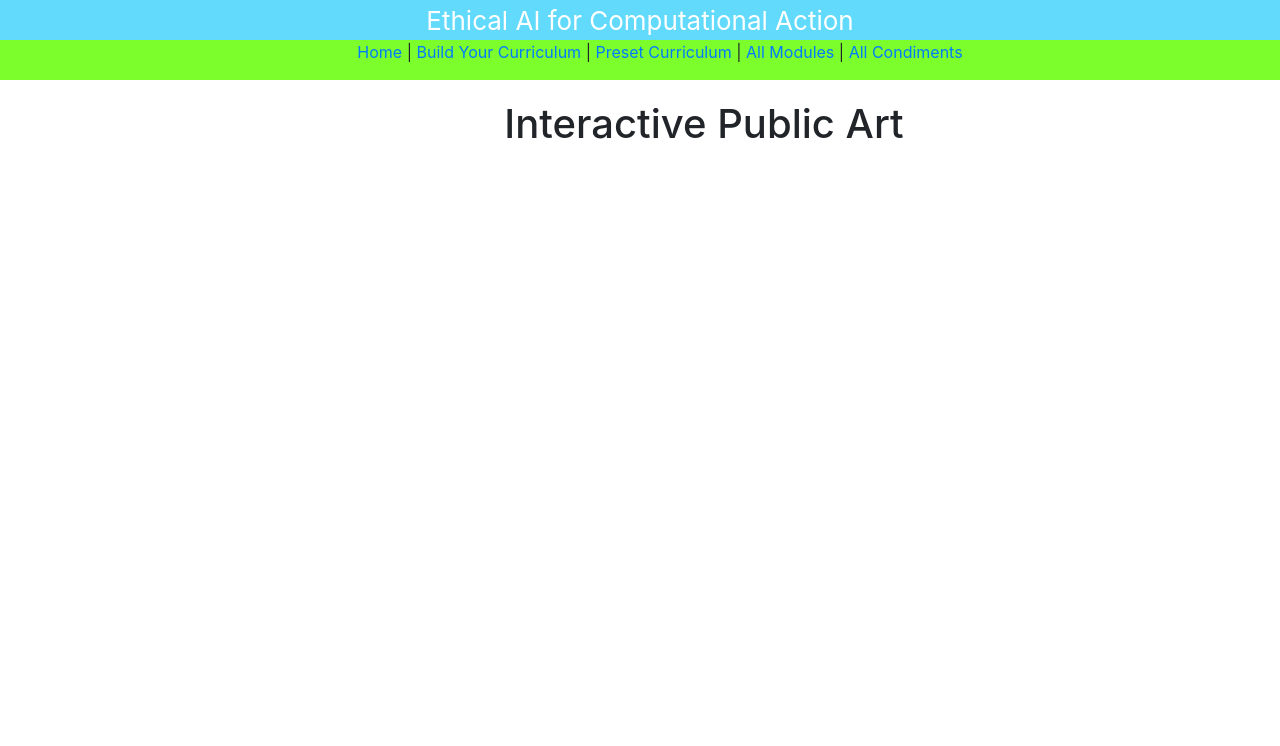
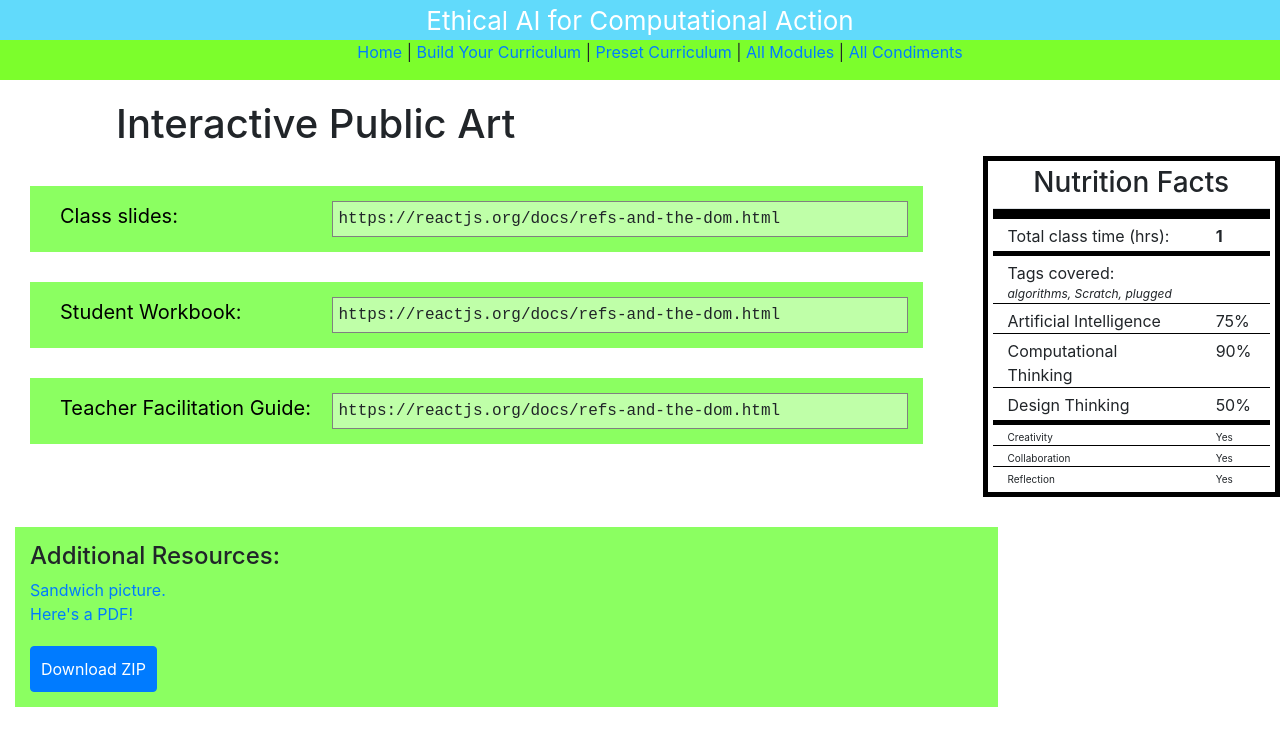
Before and after one commit to brandonwang15/meng-sandwich-app, a React (Create React App) app in the folder client/: page /sandwich/export/1 in a window 1280 px wide. Shown: the top 746 px of the page. Built offline with nearby package versions, Linux system fonts and the light colour scheme.

Commit message:
Layout sandwich export page.

```diff
--- a/client/src/components/pages/SandwichExportPage.js
+++ b/client/src/components/pages/SandwichExportPage.js
@@ -3,6 +3,7 @@ import React, { Component } from "react";
 import { connect } from 'react-redux'
 import PropTypes from 'prop-types';
 import styled from "styled-components";
+import WeeklySandwichNutritionFacts from "../modules/sandwich-builder-v2/WeeklySandwichNutritionFacts";
 
 const InfoBox = styled.div`
     border: 1px solid lightgray;
@@ -16,33 +17,83 @@ const MainHeading = styled.h1`
     margin-left: 10%;
 `;
 
-const Subheading = styled.h4`
+const ExportedContent = styled.div`
+    background-color: #8bff61;
+    margin: 30px;
+    padding: 15px;
     text-align: left;
+
 `;
 
-const LearningGoalCategory = styled.div`
-    margin-bottom: 20px;
+const ExportedContentDescription = styled.div`
+    color: black;
+    font-size: 20px;
 `;
 
-const LearningGoalContent = styled.div`
-    text-align: left;
+const LinkTextField = styled.div`
+    background-color: #bfffa8;
+    border: 1px solid gray;
+    padding: 5px;
+    width: 100%;
+    font-family: monospace;
 `;
 
-const LearningSubgoals = styled.div`
-    font-size: small;
-`;
-
-const BuilderContainer = styled.div`
-    border: 1px solid lightgray;
-    padding: 20px;
+const ZipButton = styled.button`
+    padding: 10px;
+    margin-top: 20px;
 `;
 
 class SandwichExportPage extends React.Component {
     render() {
         return (
-                <>
+            <>
+                <div className="row">
                     <MainHeading>{this.props.sandwichData.title}</MainHeading>
-                </>
+                </div>
+                <div className="row">
+                    <div className="col-9">
+                        <ExportedContent className="row">
+                            <ExportedContentDescription className="col-4">
+                                Class slides:
+                            </ExportedContentDescription>
+                            <LinkTextField className="col">
+                                https://reactjs.org/docs/refs-and-the-dom.html
+                            </LinkTextField>
+                        </ExportedContent>
+                        <ExportedContent className="row">
+                            <ExportedContentDescription className="col-4">
+                                Student Workbook:
+                            </ExportedContentDescription>
+                            <LinkTextField className="col">
+                                https://reactjs.org/docs/refs-and-the-dom.html
+                            </LinkTextField>
+                        </ExportedContent>
+                        <ExportedContent className="row">
+                            <ExportedContentDescription className="col-4">
+                                Teacher Facilitation Guide:
+                            </ExportedContentDescription>
+                            <LinkTextField className="col">
+                                https://reactjs.org/docs/refs-and-the-dom.html
+                            </LinkTextField>
+                        </ExportedContent>
+                    </div>
+                    <div className="col-3">
+                        <WeeklySandwichNutritionFacts sandwichId={[this.props.sandwichId]} />
+                    </div>
+                </div>
+                <div className="row">
+                    <ExportedContent className="col-9">
+                        <h4>Additional Resources:</h4>
+                        {this.props.sandwichData.resources.map((resource, index) =>
+                            <div>
+                                <a key={index} href={process.env.PUBLIC_URL + resource.url}>{resource.text}</a>
+                            </div>
+                        )}
+                        <ZipButton className="btn btn-primary">Download ZIP</ZipButton>
+                    </ExportedContent>
+                </div>
+
+            </>
         )
     }
 }
```
